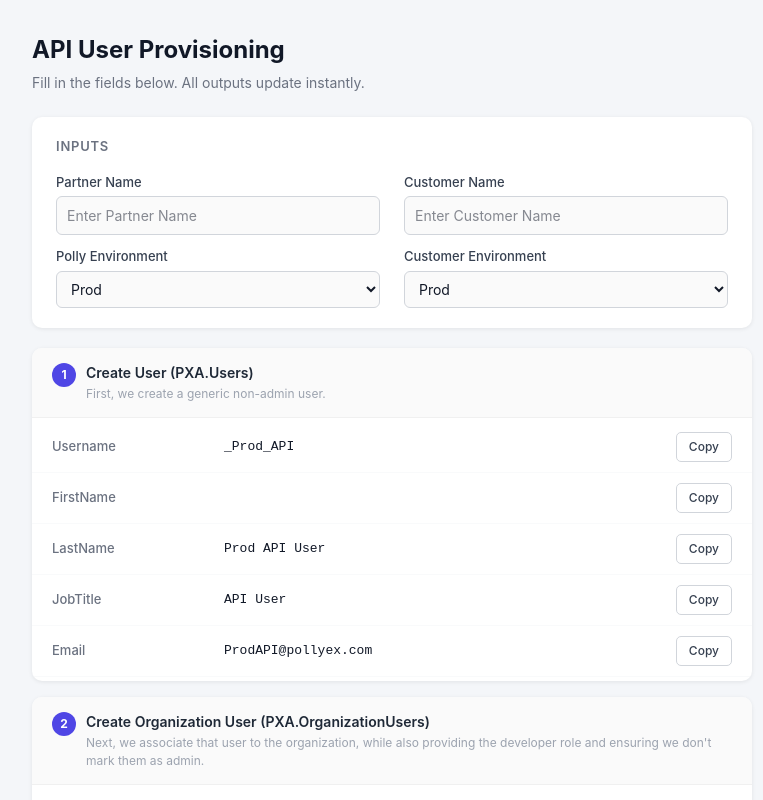
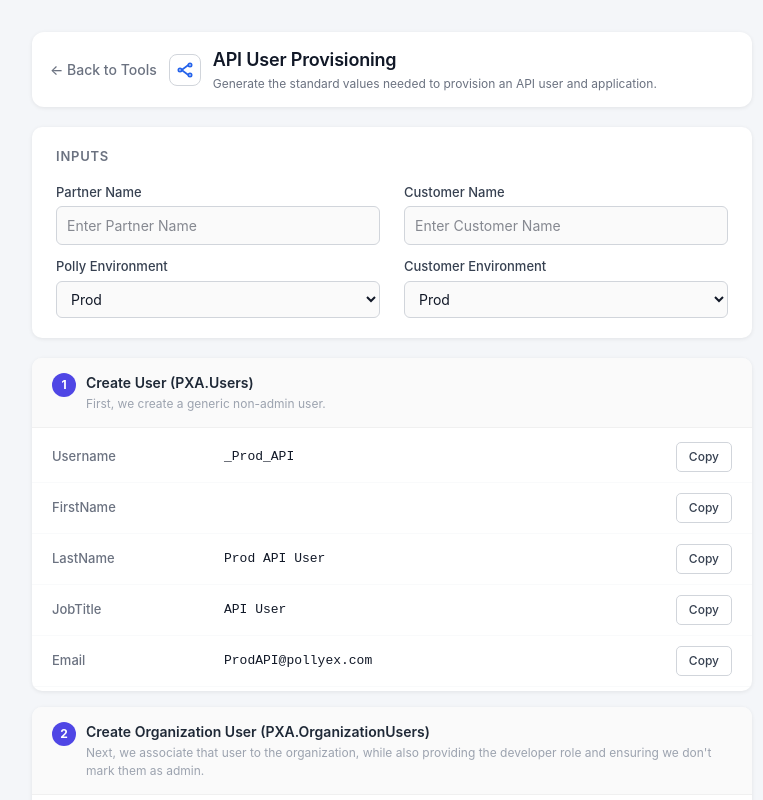
Before and after one commit to ribo916/json-mapper, a Next.js app: page /api-user in a window 1280 px wide. Shown: the top 800 px of the page, without its empty margins (248-1011 px from the left). Built offline with nearby package versions, Linux system fonts and the light colour scheme.

Commit message:
add links and a way back for api-user

```diff
--- a/app/api-user/page.tsx
+++ b/app/api-user/page.tsx
@@ -1,12 +1,11 @@
 'use client';
 
+import Link from "next/link";
 import { useState, type CSSProperties } from "react";
 
 // ============================================================
 // TYPES
 // ============================================================
-
-type Environment = "STAGE" | "PROD" | "TEST";
 
 type FormState = {
   partnerName: string;
@@ -346,9 +345,36 @@
   return (
     <div style={styles.page}>
       <div style={styles.container}>
-        <div style={styles.pageHeader}>
-          <h1 style={styles.heading}>API User Provisioning</h1>
-          <p style={styles.subheading}>Fill in the fields below. All outputs update instantly.</p>
+        <div style={styles.headerBar}>
+          <div style={styles.headerBrand}>
+            <Link href="/" style={styles.backLink}>
+              ← Back to Tools
+            </Link>
+            <div style={styles.logoBox} aria-hidden="true">
+              <svg
+                xmlns="http://www.w3.org/2000/svg"
+                viewBox="0 0 24 24"
+                fill="none"
+                stroke="#2563eb"
+                strokeWidth="2"
+                strokeLinecap="round"
+                strokeLinejoin="round"
+                style={styles.logoIcon}
+              >
+                <circle cx="6" cy="12" r="2" />
+                <circle cx="18" cy="6" r="2" />
+                <circle cx="18" cy="18" r="2" />
+                <line x1="8" y1="12" x2="16" y2="6" />
+                <line x1="8" y1="12" x2="16" y2="18" />
+              </svg>
+            </div>
+            <div>
+              <div style={styles.headerTitle}>API User Provisioning</div>
+              <div style={styles.headerSubtitle}>
+                Generate the standard values needed to provision an API user and application.
+              </div>
+            </div>
+          </div>
         </div>
 
         <InputForm values={form} onChange={handleChange} />
@@ -389,6 +415,54 @@
   container: {
     maxWidth: 720,
     margin: "0 auto",
+  },
+  headerBar: {
+    background: "#fff",
+    borderRadius: 12,
+    padding: "14px 18px",
+    marginBottom: 20,
+    boxShadow: "0 1px 4px rgba(0,0,0,0.08)",
+  },
+  headerBrand: {
+    display: "flex",
+    alignItems: "center",
+    gap: 12,
+    flexWrap: "wrap",
+  },
+  backLink: {
+    color: "#6b7280",
+    fontSize: 14,
+    fontWeight: 500,
+    textDecoration: "none",
+    display: "flex",
+    alignItems: "center",
+    gap: 4,
+  },
+  logoBox: {
+    width: 32,
+    height: 32,
+    background: "#fff",
+    border: "1px solid #d1d5db",
+    borderRadius: 8,
+    display: "flex",
+    alignItems: "center",
+    justifyContent: "center",
+    flexShrink: 0,
+  },
+  logoIcon: {
+    width: 20,
+    height: 20,
+  },
+  headerTitle: {
+    fontSize: 18,
+    fontWeight: 600,
+    color: "#111827",
+    letterSpacing: "-0.01em",
+  },
+  headerSubtitle: {
+    fontSize: 12,
+    color: "#6b7280",
+    marginTop: 2,
   },
   pageHeader: {
     marginBottom: 24,
--- a/app/page.tsx
+++ b/app/page.tsx
@@ -35,7 +35,7 @@
         </div>
 
         {/* Tool Cards */}
-        <div className="grid md:grid-cols-2 gap-8 max-w-3xl mx-auto">
+        <div className="grid md:grid-cols-2 xl:grid-cols-3 gap-8 max-w-6xl mx-auto">
           {/* JSON Converter Card */}
           <Link
             href="/json-converter"
@@ -130,6 +130,53 @@
               </svg>
             </div>
           </Link>
+
+          {/* API User Provisioning Card */}
+          <Link
+            href="/api-user"
+            className="group block bg-white rounded-xl shadow-lg hover:shadow-xl transition-all duration-200 p-8 border border-gray-200 hover:border-amber-300"
+          >
+            <div className="flex items-center gap-4 mb-4">
+              <div className="w-12 h-12 bg-amber-100 group-hover:bg-amber-200 flex items-center justify-center rounded-lg transition-colors">
+                <svg
+                  xmlns="http://www.w3.org/2000/svg"
+                  viewBox="0 0 24 24"
+                  fill="none"
+                  stroke="#d97706"
+                  strokeWidth="2"
+                  strokeLinecap="round"
+                  strokeLinejoin="round"
+                  className="w-6 h-6"
+                >
+                  <path d="M16 21v-2a4 4 0 0 0-4-4H5a4 4 0 0 0-4 4v2" />
+                  <circle cx="8.5" cy="7" r="4" />
+                  <line x1="20" y1="8" x2="20" y2="14" />
+                  <line x1="23" y1="11" x2="17" y2="11" />
+                </svg>
+              </div>
+              <h2 className="text-2xl font-semibold text-gray-900">API User Provisioning</h2>
+            </div>
+            <p className="text-gray-600 mb-6 leading-relaxed">
+              Generate the standard usernames, emails, role details, and application name values
+              needed when provisioning API users for partners and customers.
+            </p>
+            <div className="flex items-center text-amber-600 font-medium group-hover:text-amber-700">
+              <span>Open Provisioning Tool</span>
+              <svg
+                xmlns="http://www.w3.org/2000/svg"
+                viewBox="0 0 24 24"
+                fill="none"
+                stroke="currentColor"
+                strokeWidth="2"
+                strokeLinecap="round"
+                strokeLinejoin="round"
+                className="w-4 h-4 ml-2 group-hover:translate-x-1 transition-transform"
+              >
+                <path d="M5 12h14" />
+                <path d="m12 5 7 7-7 7" />
+              </svg>
+            </div>
+          </Link>
         </div>
 
         {/* Footer */}
```
